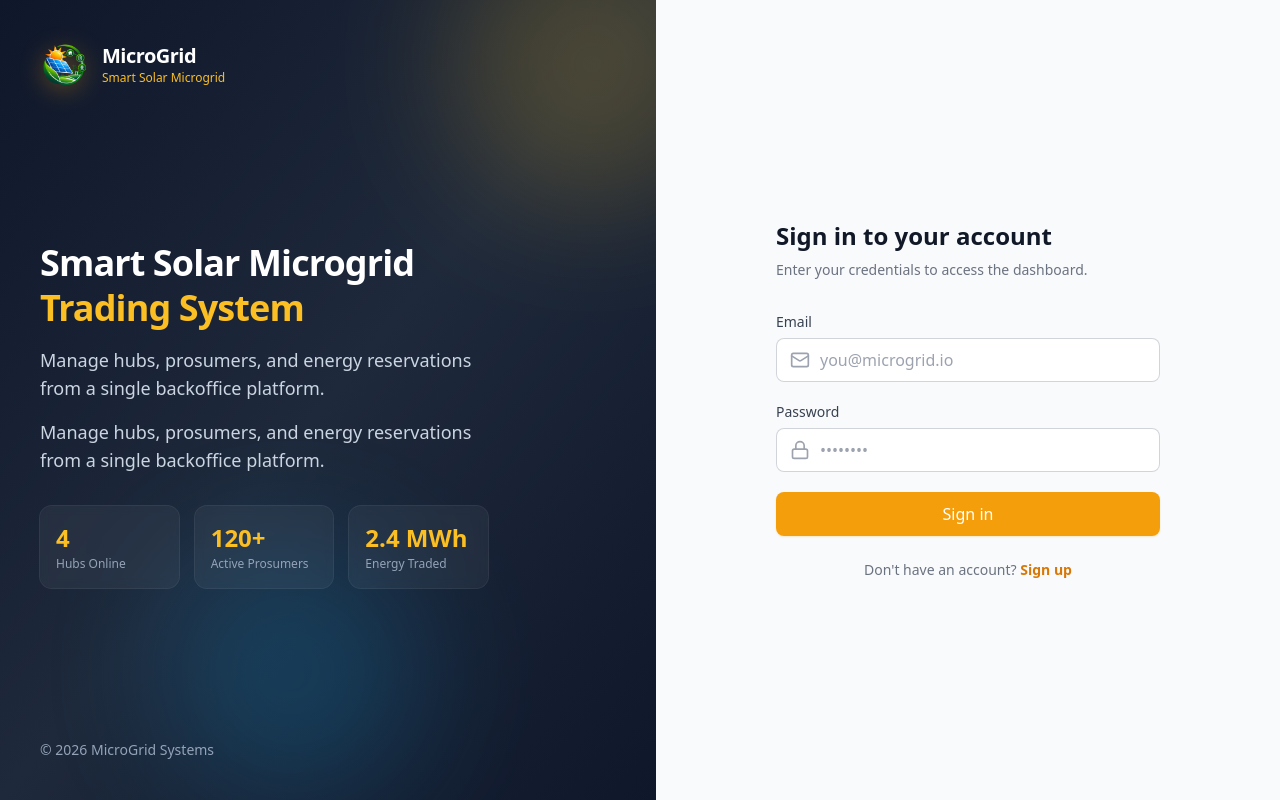
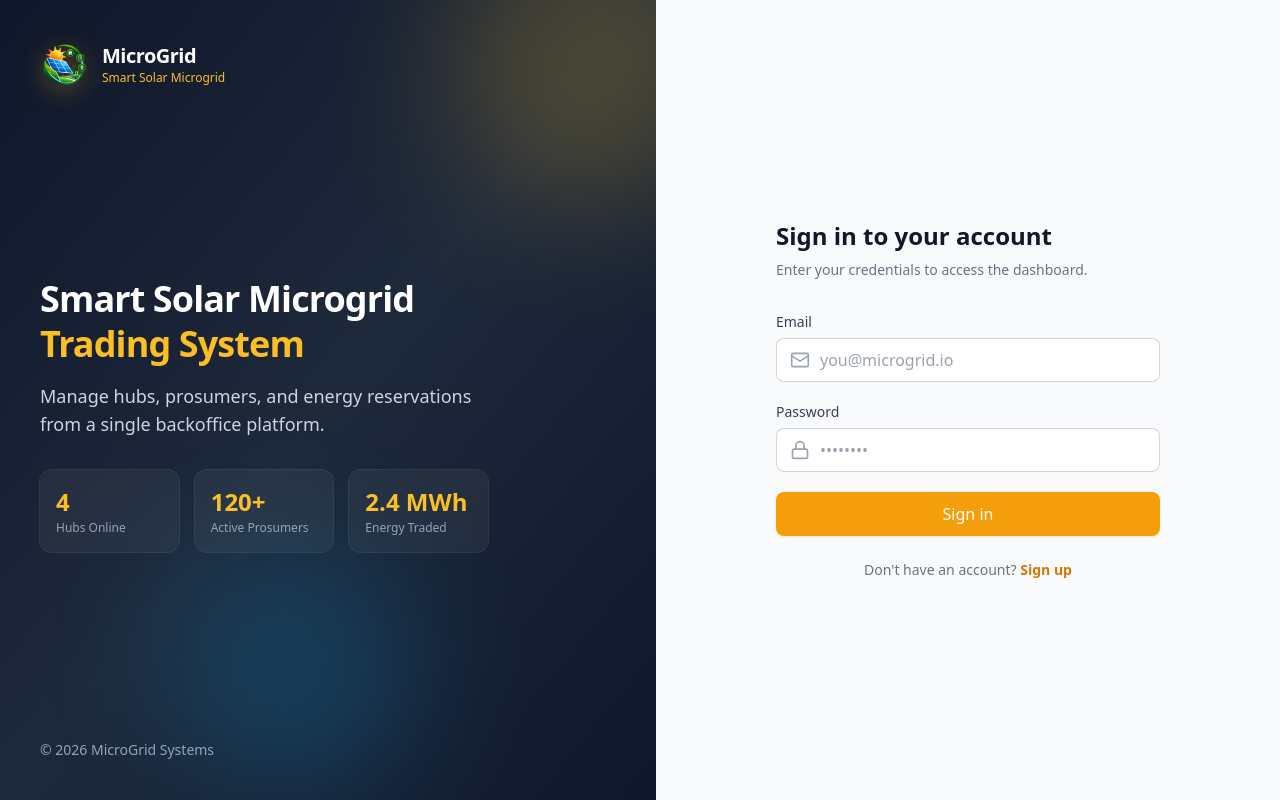
Before and after one commit to 4Y2S-EAD/SmartSolarMicrogrid, a React (Vite) app in the folder web/smart-solar-web/: page / in a window 1280 px wide. Built offline with nearby package versions, Linux system fonts and the light colour scheme.

Commit message:
Update Login.tsx

```diff
--- a/web/smart-solar-web/src/pages/Login.tsx
+++ b/web/smart-solar-web/src/pages/Login.tsx
@@ -67,9 +67,6 @@ export default function Login() {
             <br />
             <span className="text-amber-400">Trading System</span>
           </h1>
-          <p className="mt-4 text-lg text-slate-300">
-            Manage hubs, prosumers, and energy reservations from a single backoffice platform.
-          </p>
           <p className="mt-4 text-lg text-slate-300">
             Manage hubs, prosumers, and energy reservations from a single backoffice platform.
           </p>
```
